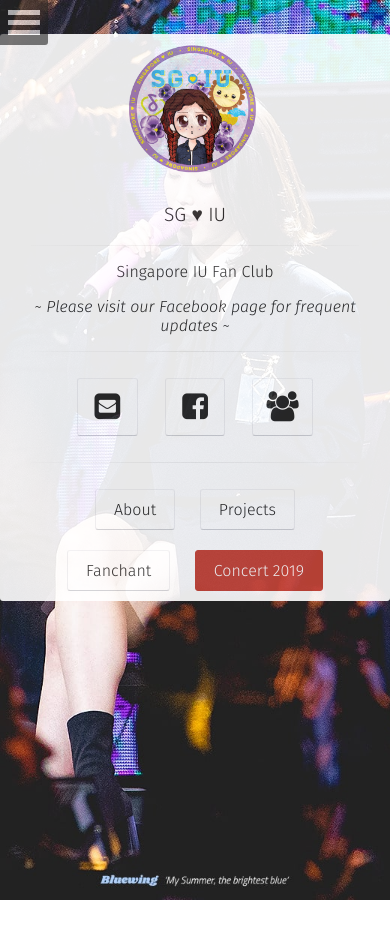
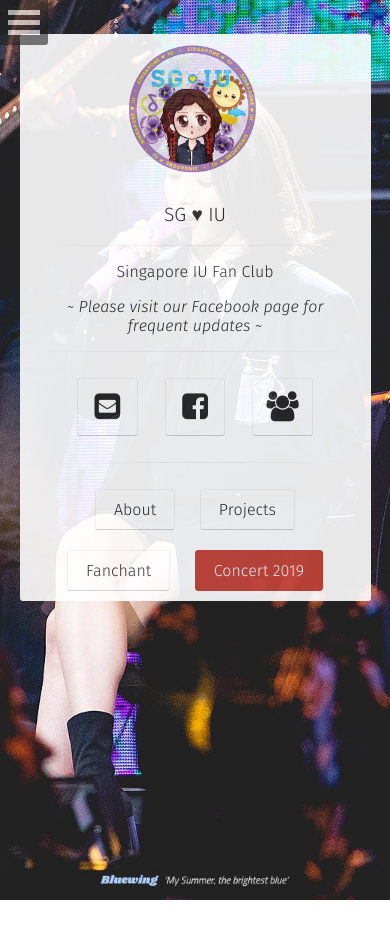
Before and after one commit to TerenceTanWT/sgheartiu.github.io, a Jekyll site: the page built from index.html, in a window 390 px wide. Built offline with Jekyll 4.4.1, drawn with Linux system fonts in a browser that asks for light colours; some web fonts are replaced.

Commit message:
Fixed homepage container inconsistency on small screen such as mobile devices

```diff
--- a/_sass/site.scss
+++ b/_sass/site.scss
@@ -83,7 +83,8 @@ body {
 	box-shadow: 0 0 10px 0 rgba($color_shark,0.3);
 	@include transition(.5s);
 	@media #{$small} {
-		width: 100%;
+		//width: 100%;
+		width: 90%;
 	    box-shadow: none;
 	}
 	@media #{$medium} {
```
Also changed, not shown: 5 other files.
